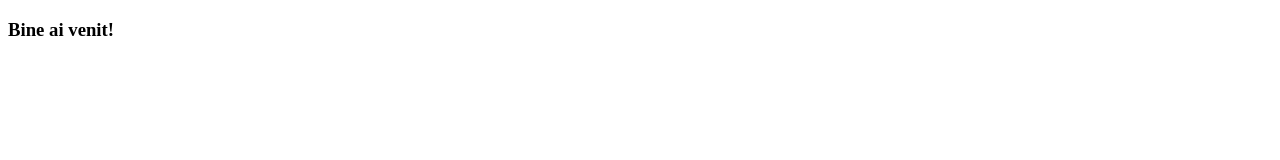
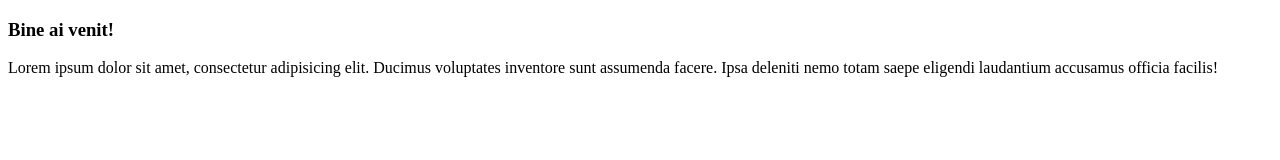
Before and after one commit to madalinasilion/totportal, a plain HTML site: page index.html in a window 1280 px wide. Drawn offline with Linux system fonts and the light colour scheme.

Commit message:
added bye bye

```diff
--- a/index.html
+++ b/index.html
@@ -7,5 +7,6 @@
 </head>
 <body>
    <h3>Bine ai venit!</h3>
+   <p>Lorem ipsum dolor sit amet, consectetur adipisicing elit. Ducimus voluptates inventore sunt assumenda facere. Ipsa deleniti nemo totam saepe eligendi laudantium accusamus officia facilis!</p>
 </body>
 </html>
```
